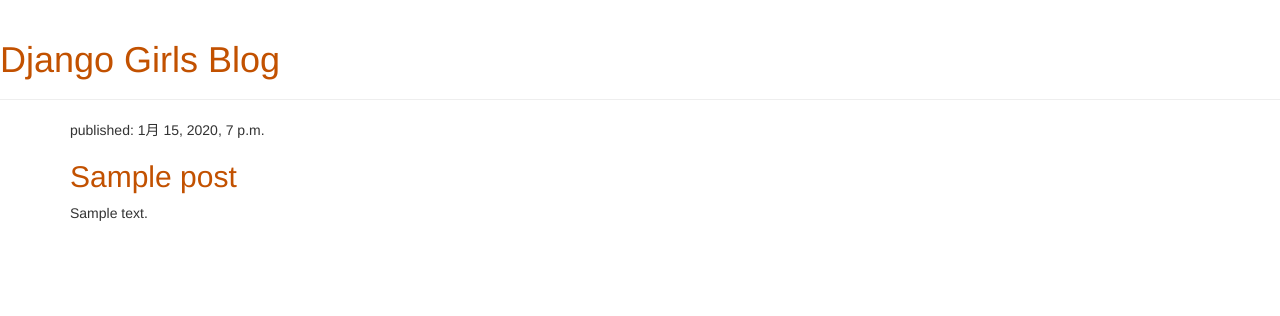
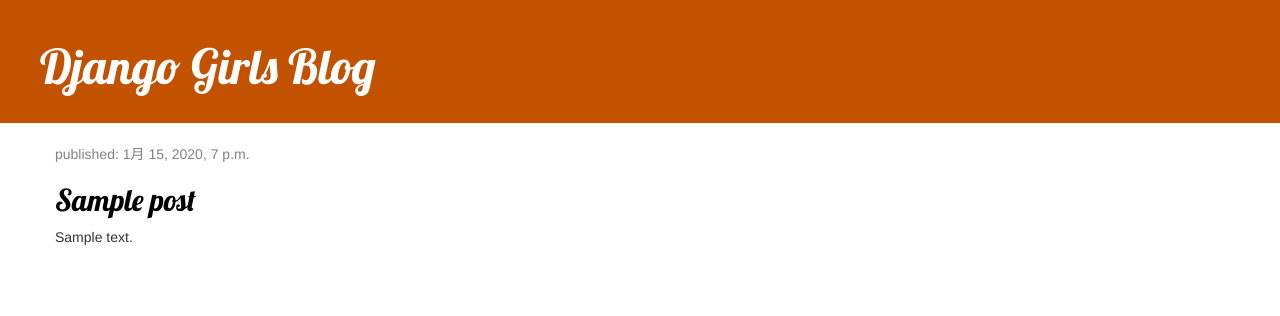
Before and after one commit to yamamoto12100/my-first-blog, a Django app: page / in a window 1280 px wide. Shown: the top 316 px of the page. Run offline with Django 3.2, Linux system fonts and the light colour scheme; tables that the repository leaves empty hold one stand-in row (values such as "Sample post"); some libraries are stand-ins or nearby versions.

Commit message:
CSS_ver8

```diff
--- a/blog/static/css/blog.css
+++ b/blog/static/css/blog.css
@@ -1,5 +1,47 @@
 
+.page-header {
+    background-color: #C25100;
+    margin-top: 0;
+    padding: 20px 20px 20px 40px;
+}
 
-h1 a, h2 a {
-    color: #C25100;
+.page-header h1, .page-header h1 a, .page-header h1 a:visited, .page-header h1 a:active {
+    color: #ffffff;
+    font-size: 36pt;
+    text-decoration: none;
 }
+
+.content {
+    margin-left: 40px;
+}
+
+h1, h2, h3, h4 {
+    font-family: 'Lobster', cursive;
+}
+
+.date {
+    color: #828282;
+}
+
+.save {
+    float: right;
+}
+
+.post-form textarea, .post-form input {
+    width: 100%;
+}
+
+.top-menu, .top-menu:hover, .top-menu:visited {
+    color: #ffffff;
+    float: right;
+    font-size: 26pt;
+    margin-right: 20px;
+}
+
+.post {
+    margin-bottom: 70px;
+}
+
+.post h2 a, .post h2 a:visited {
+    color: #000000;
+}
--- a/blog/templates/blog/post_list.html
+++ b/blog/templates/blog/post_list.html
@@ -4,6 +4,7 @@
         <title>Django Girls blog</title>
         <link rel="stylesheet" href="//maxcdn.bootstrapcdn.com/bootstrap/3.2.0/css/bootstrap.min.css">
         <link rel="stylesheet" href="//maxcdn.bootstrapcdn.com/bootstrap/3.2.0/css/bootstrap-theme.min.css">
+        <link href="//fonts.googleapis.com/css?family=Lobster&subset=latin,latin-ext" rel="stylesheet" type="text/css">
         <link rel="stylesheet" href="{% static 'css/blog.css' %}">
     </head>
     <body>
```
